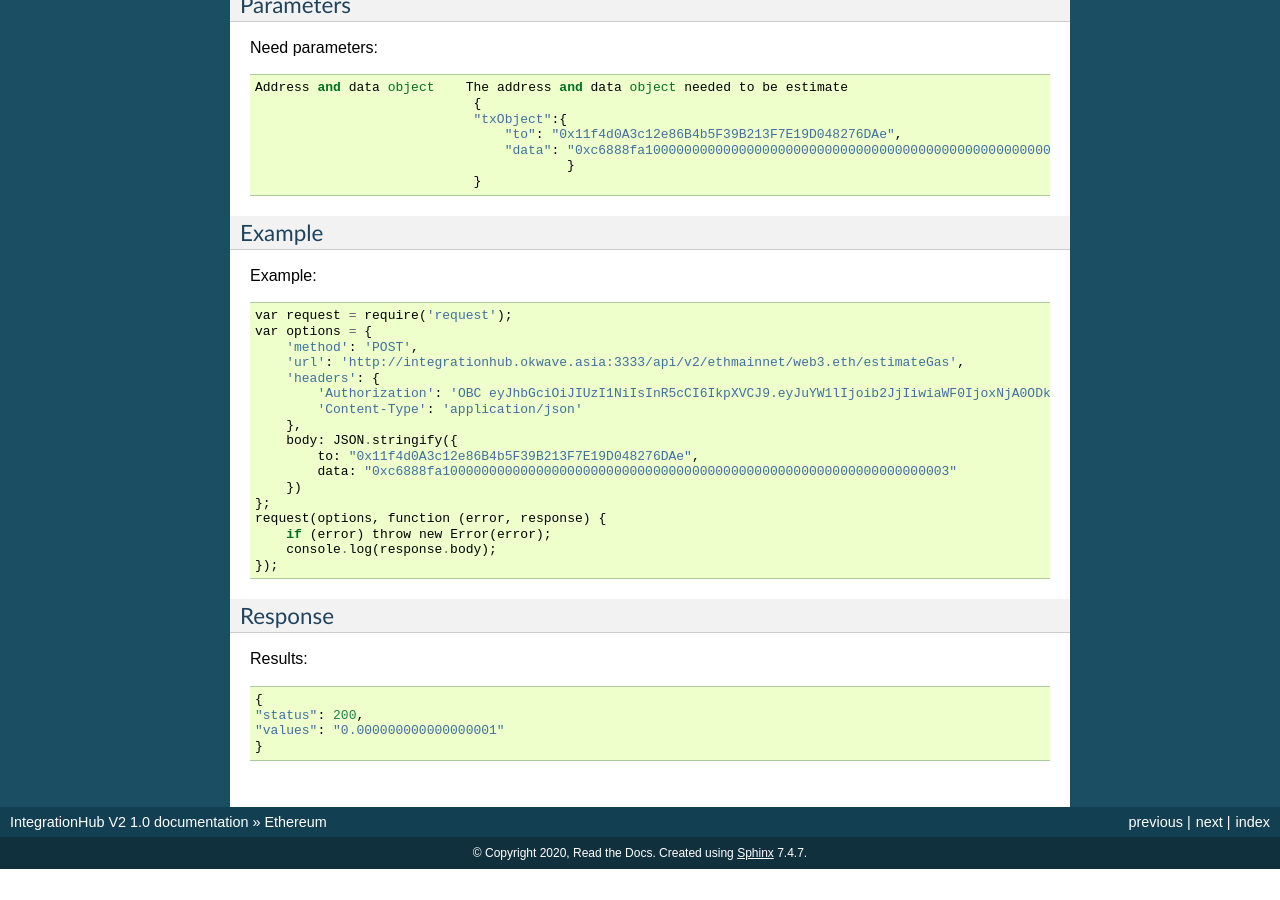
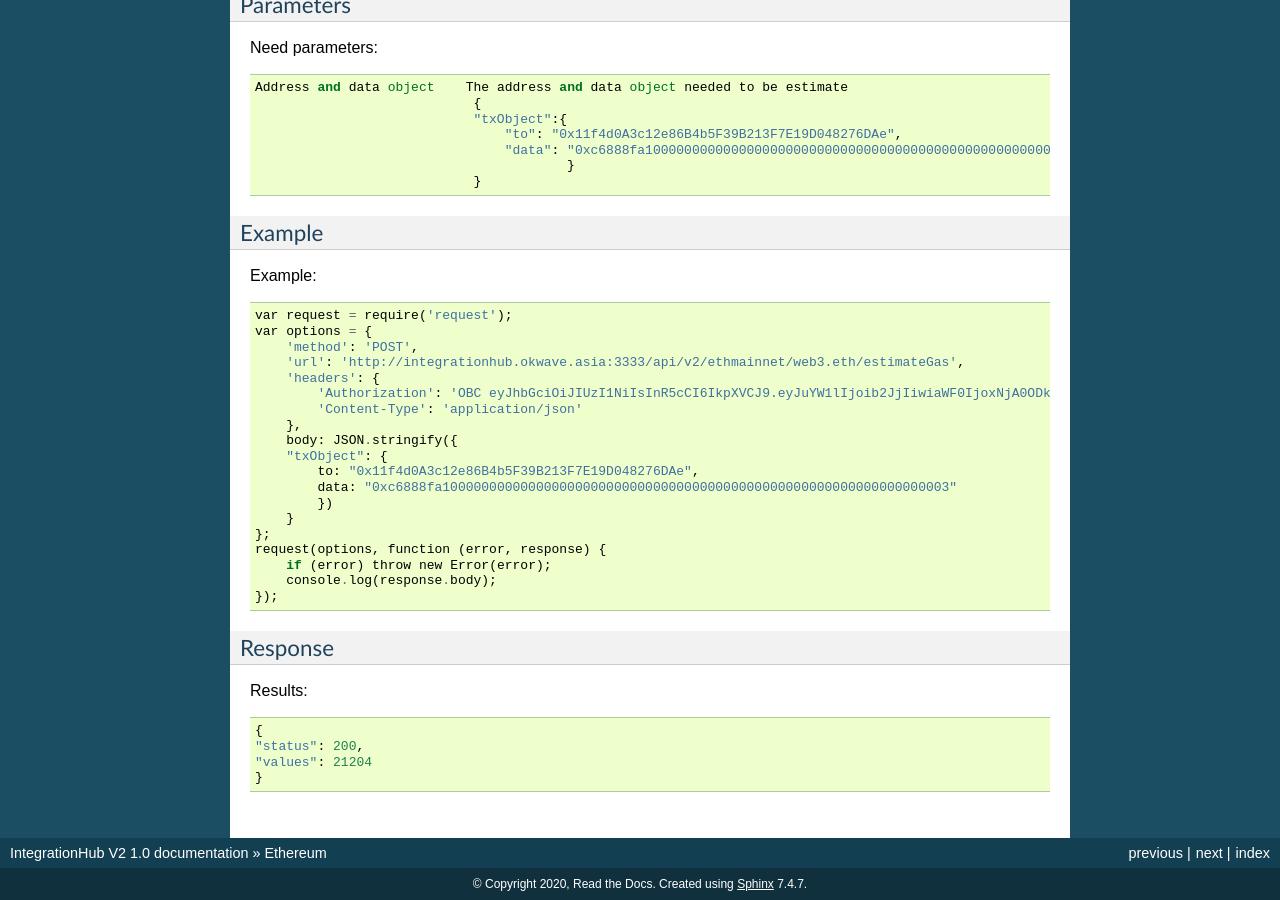
Before and after one commit to bcnodeobc/integrationhub, a Sphinx documentation site: the page built from docs/ethereum.rst, in a window 1280 px wide and 900 px high, scrolled down 51716 px. Built offline with Sphinx 7.4.7, drawn with Linux system fonts in a browser that asks for light colours; before the commit the page ends 52585 px from its top, so only the background shows below that.

Commit message:
change: change parameter estimateGas into object

```diff
--- a/docs/ethereum.rst
+++ b/docs/ethereum.rst
@@ -2860,20 +2860,22 @@ Example::
             'Content-Type': 'application/json'
         },
         body: JSON.stringify({
+        "txObject": {
             to: "0x11f4d0A3c12e86B4b5F39B213F7E19D048276DAe",
             data: "0xc6888fa10000000000000000000000000000000000000000000000000000000000000003"
-        })
-    };
-    request(options, function (error, response) {
-        if (error) throw new Error(error);
-        console.log(response.body);
-    });
-
-Response
---------
-Results::
-
-    {
-    "status": 200,
-    "values": "0.000000000000000001"
-    }
+            })
+        }
+    };
+    request(options, function (error, response) {
+        if (error) throw new Error(error);
+        console.log(response.body);
+    });
+
+Response
+--------
+Results::
+
+    {
+    "status": 200,
+    "values": 21204
+    }
```
